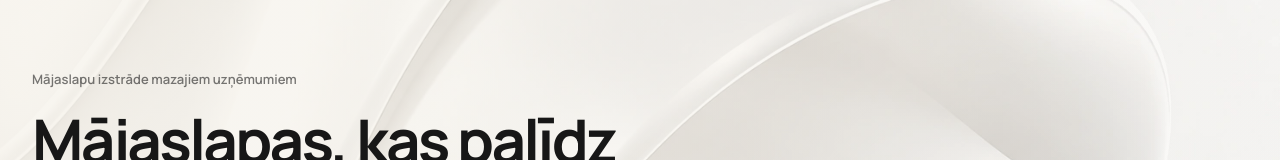
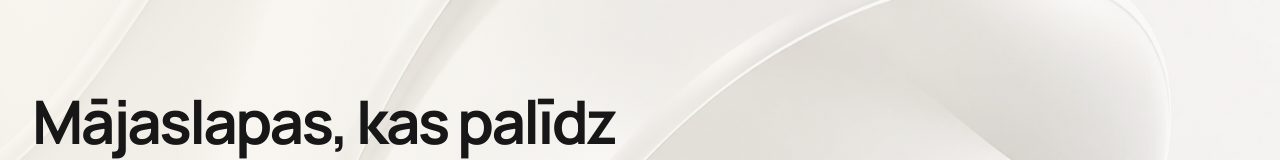
Before and after one commit to davisl24/WEBSITEAGENCY, a Next.js app: page / in a window 1280 px wide. Shown: the part 189-349 px from the top of the page. Built offline with nearby package versions, Linux system fonts and the light colour scheme; no server answers.

Commit message:
Remove homepage hero eyebrow label

```diff
--- a/app/page.tsx
+++ b/app/page.tsx
@@ -25,7 +25,6 @@ export default function Home() {
         <KestrelHeader active="home" />
         <div className="hero-shell">
           <div className="hero-copy">
-            <p className="hero-label">Mājaslapu izstrāde mazajiem uzņēmumiem</p>
             <h1>Mājaslapas, kas palīdz pārdot</h1>
             <p className="hero-description">
               Veidojam skaidras un ātras mājaslapas mazajiem uzņēmumiem, lai klienti
```
